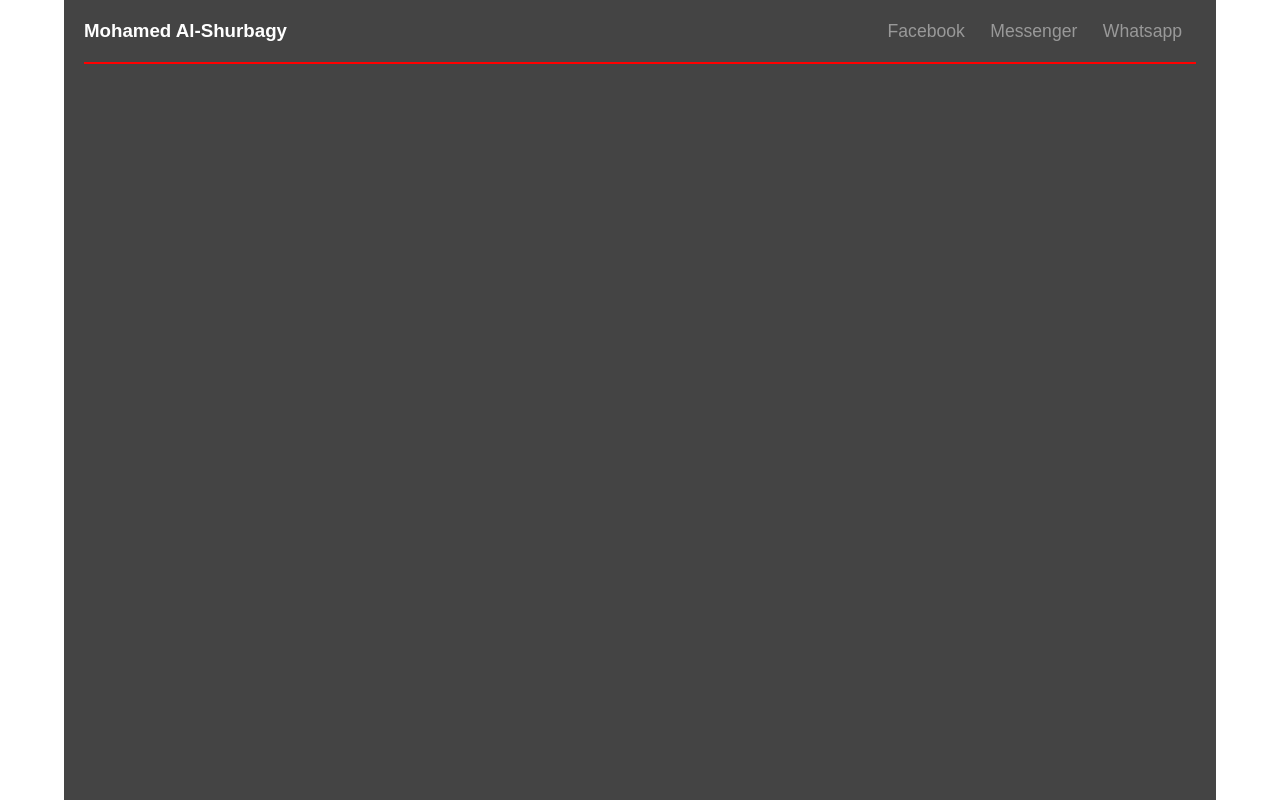
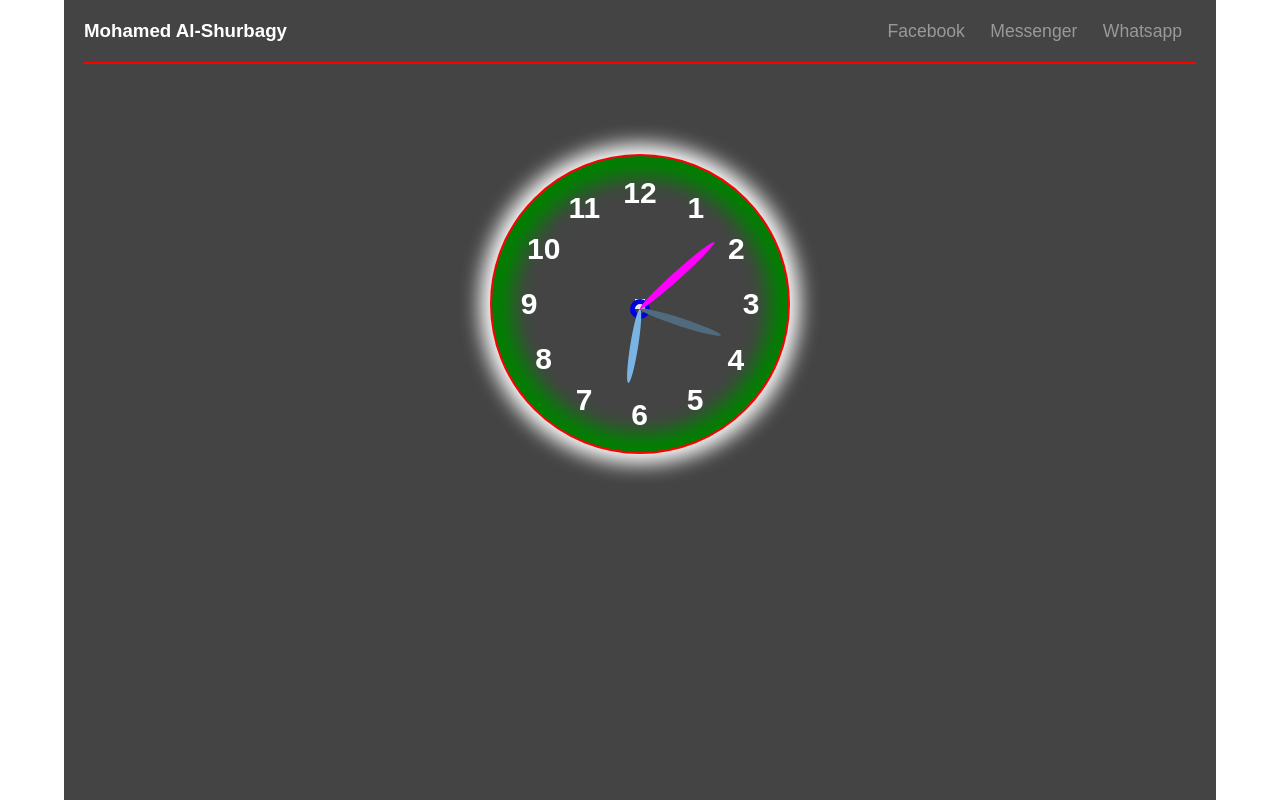
Before and after one commit to Mohamed-Alshurbagy/Colck, a plain HTML site: page index.html in a window 1280 px wide. Drawn offline with Linux system fonts and the light colour scheme.

Commit message:
Update index.html

```diff
--- a/index.html
+++ b/index.html
@@ -24,11 +24,27 @@
           <a href="https://wa.me/1558656682?text=Hi Mohamed 🖐️">Whatsapp</a>
         </nav>
       </div>
-    <div class="clock">
-      <div id="hours"></div>
-      <div id="min"></div>
-      <div id="seconds"></div>
-      </div>
+      <div class="box">
+        <div class="clock">
+          <label style="--i: 1"><span>1</span></label>
+          <label style="--i: 2"><span>2</span></label>
+          <label style="--i: 3"><span>3</span></label>
+          <label style="--i: 4"><span>4</span></label>
+          <label style="--i: 5"><span>5</span></label>
+          <label style="--i: 6"><span>6</span></label>
+          <label style="--i: 7"><span>7</span></label>
+          <label style="--i: 8"><span>8</span></label>
+          <label style="--i: 9"><span>9</span></label>
+          <label style="--i: 10"><span>10</span></label>
+          <label style="--i: 11"><span>11</span></label>
+          <label style="--i: 12"><span>12</span></label>
+          <div class="hand-box">
+            <span class="hand hours"></span>
+            <span class="hand minuts"></span>
+            <span class="hand seconds"></span>
+          </div>
+        </div>
+    </div>
   </div>
     <script src="main.js"></script>
 </body>
```
